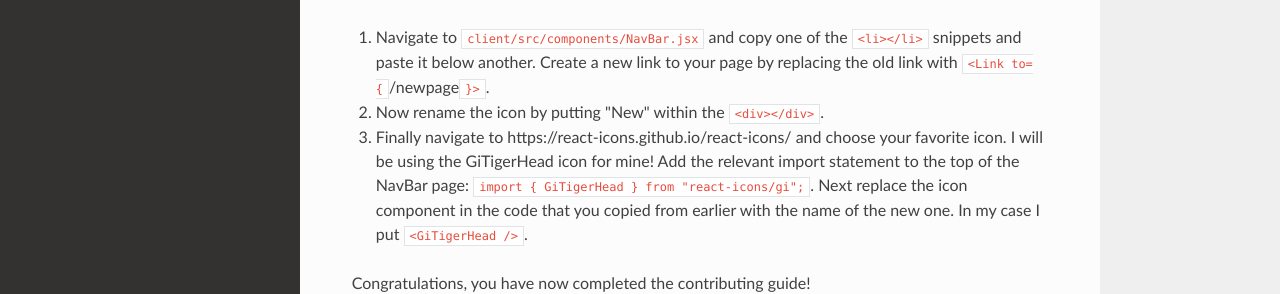
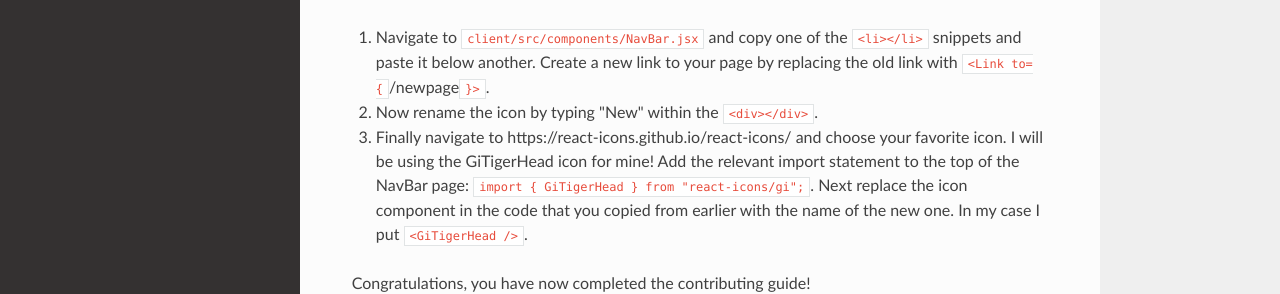
Before and after one commit to Reed-CompBio/protein-weaver, an MkDocs documentation site: the page built from docs/docs/contributing-guide.md, in a window 1280 px wide and 900 px high, scrolled down 10642 px. Shown: the part 451-745 px from the top of the window. Built offline with MkDocs 1.6.1, drawn with Linux system fonts in a browser that asks for light colours; nearby versions of some CDN libraries.

Commit message:
Update contributing-guide.md

```diff
--- a/docs/docs/contributing-guide.md
+++ b/docs/docs/contributing-guide.md
@@ -447,7 +447,7 @@ Let's finish off by doing some styling and adding a new icon to the NavBar.
 
 1. Navigate to `client/src/components/NavBar.jsx` and copy one of the `<li></li>` snippets and paste it below another. Create a new link to your page by replacing the old link with `<Link to={`/newpage`}>`.
 
-2. Now rename the icon by putting "New" within the `<div></div>`.
+2. Now rename the icon by typing "New" within the `<div></div>`.
 
 3. Finally navigate to https://react-icons.github.io/react-icons/ and choose your favorite icon. I will be using the GiTigerHead icon for mine! Add the relevant import statement to the top of the NavBar page: `import { GiTigerHead } from "react-icons/gi";`. Next replace the icon component in the code that you copied from earlier with the name of the new one. In my case I put `<GiTigerHead />`.
 
```
